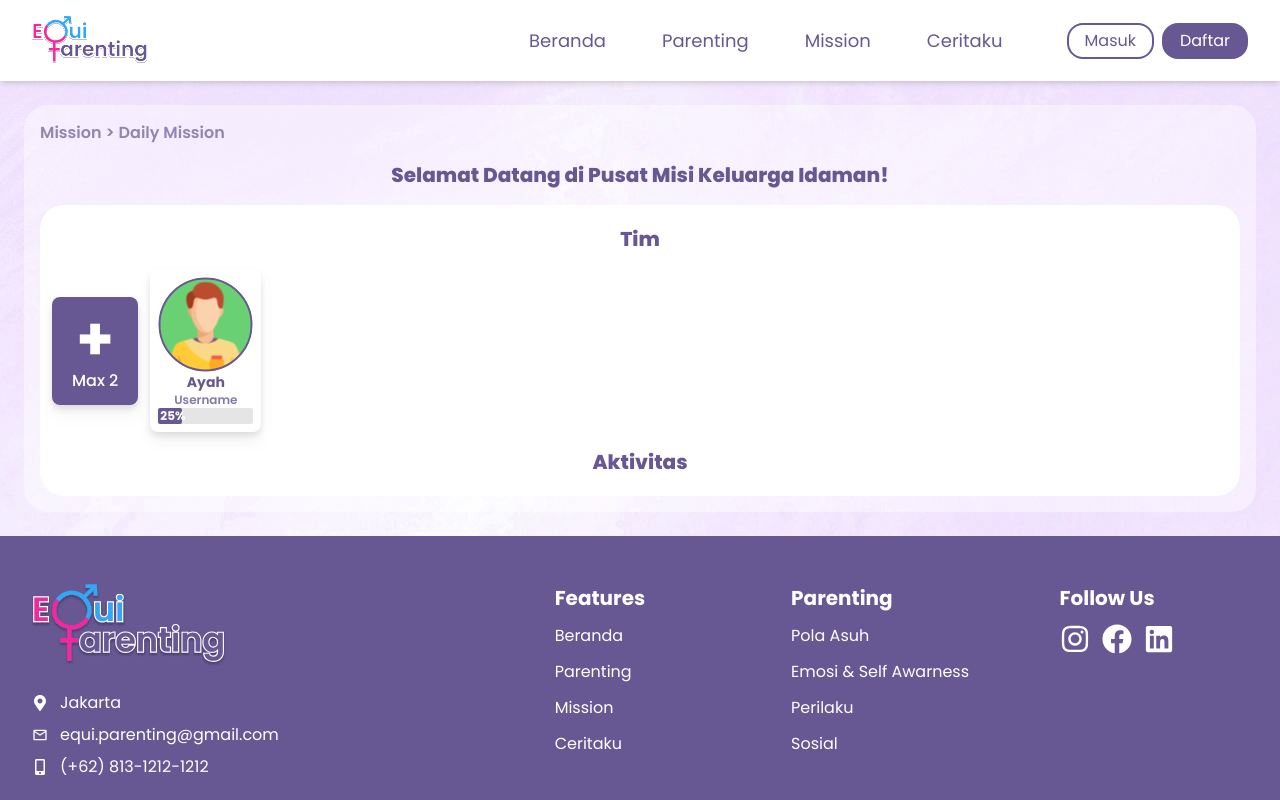
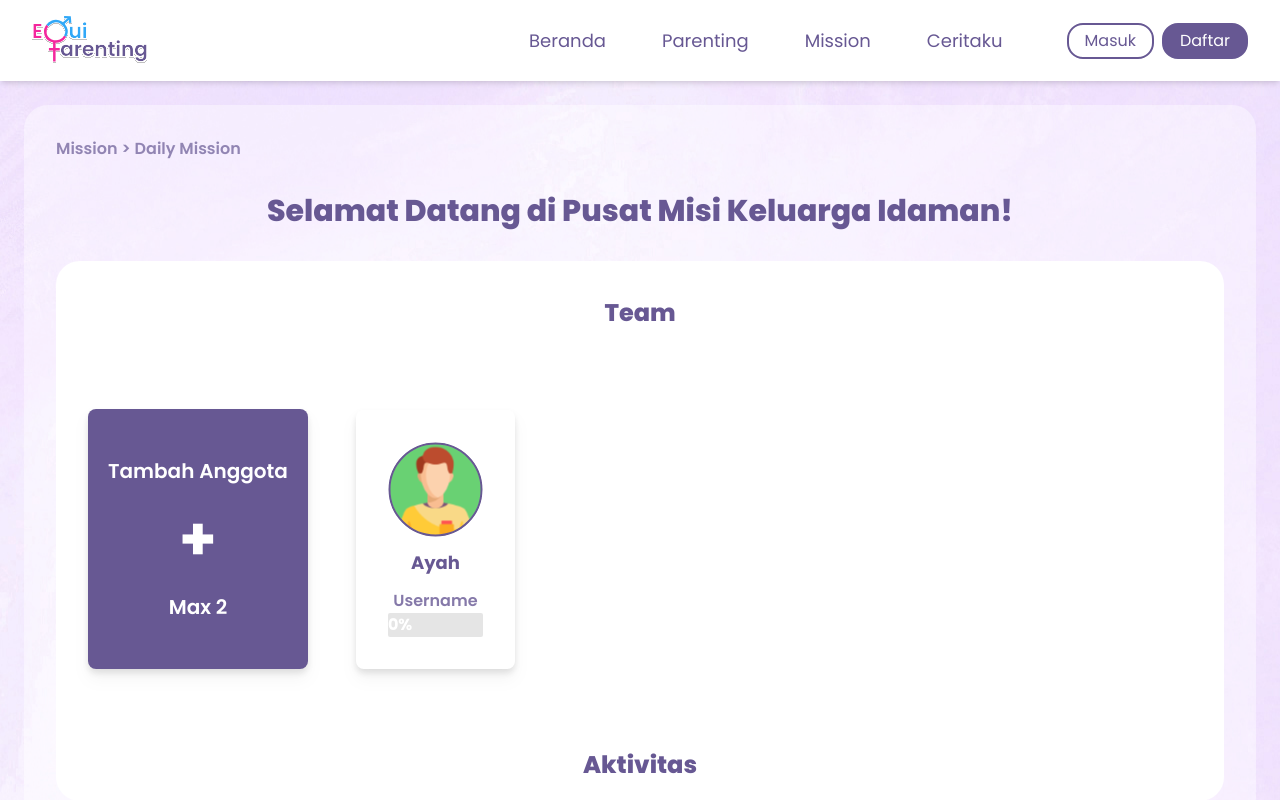
Before and after one commit to RangkayoRasunaSaid/EquiParenting-project, a React (Vite) app: page /mission/daily-mission in a window 1280 px wide. Shown: the top 800 px of the page. Built offline with nearby package versions, Linux system fonts and the light colour scheme.

Commit message:
styling member

```diff
--- /dev/null
+++ b/src/components/CreateMember.jsx
@@ -0,0 +1,78 @@
+import React, { useState } from "react";
+import { FaCamera } from "react-icons/fa";
+
+const CreateMember = () => {
+  // State untuk mengontrol tampilan modal
+  const [isModalOpen, setIsModalOpen] = useState(false);
+
+  // Fungsi untuk menampilkan modal saat tombol ditekan
+  const openModal = () => {
+    setIsModalOpen(true);
+  };
+
+  // Fungsi untuk menyembunyikan modal saat tombol tutup ditekan
+  const closeModal = () => {
+    setIsModalOpen(false);
+  };
+
+  return (
+    <>
+      {/* Tombol untuk membuka modal */}
+      <button className="bg-ungu1 rounded-lg drop-shadow-lg py-3 lg:py-12 px-5 text-white" onClick={openModal}>
+        <p className="hidden lg:block lg:text-xl lg:font-semibold">Tambah Anggota</p>
+        <p className="text-6xl font-bold lg:my-6">+</p>
+        <p className="font-medium lg:text-xl lg:font-semibold">Max 2</p>
+      </button>
+
+      {/* Modal */}
+      {isModalOpen && (
+        <div className="fixed inset-0 flex items-center justify-center bg-black bg-opacity-50 z-50">
+          <div className="bg-white p-8 rounded-lg shadow-lg">
+            {/* Konten modal */}
+            <h2 className="text-2xl text-center text-ungu1 font-bold mb-4">Buat Tim Baru</h2>
+            <form className="flex flex-col items-center">
+              <div className="mb-4">
+                <img src="/src/assets/default.png" className="max-w-16 lg:max-w-24" />
+                <input type="file" id="avatar" style={{ display: "none" }} />
+                <label
+                  role="img"
+                  htmlFor="avatar"
+                  className="text-ungu1 p-4 lg:p-7 cursor-pointer rounded-full absolute transform -translate-y-16 lg:-translate-y-24"
+                >
+                  <FaCamera className="w-8 lg:w-10 h-8 lg:h-10" />
+                </label>
+              </div>
+
+              <div className="text-base font-bold text-ungu1 mb-4">
+                <div className="mb-2">
+                  <label className="mr-2">Nama :</label>
+                  <input type="text" placeholder="Masukkan Nama" className="w-40 focus:outline-none" required />
+                </div>
+
+                <div>
+                  <label className="mr-2">Peran :</label>
+                  <select className="focus:outline-none">
+                    <option disabled>Silahkan dipilih</option>
+                    <option>Ayah</option>
+                    <option>Bunda</option>
+                    <option>Lainnya</option>
+                  </select>
+                </div>
+              </div>
+
+              {/* Tombol untuk menutup modal */}
+              <button
+                className="bg-ungu2 hover:bg-ungu1 text-ungu1 hover:text-white font-bold py-2 px-4 rounded inline-flex items-center"
+                onClick={closeModal}
+              >
+                Tambahkan
+              </button>
+            </form>
+          </div>
+        </div>
+      )}
+    </>
+  );
+};
+
+export default CreateMember;
--- a/src/components/Member.jsx
+++ b/src/components/Member.jsx
@@ -1,15 +1,15 @@
 const Member = () => {
   return (
-    <div className="bg-white p-2 rounded-lg drop-shadow-lg flex flex-col items-center">
+    <div className="bg-white p-2 lg:p-8 rounded-lg drop-shadow-lg flex flex-col items-center">
       <img src="/src/assets/ayah.svg" className="max-w-10 rounded-full lg:max-w-24" />
-      <div className="text-ungu1 text-sm font-bold">Ayah</div>
-      <div className="text-ungu1 text-opacity-80 text-xs font-semibold">Username</div>
-      <div class="w-full bg-neutral-200 dark:bg-neutral-600 rounded-sm">
+      <div className="text-ungu1 text-sm lg:text-lg lg:my-3 font-bold">Ayah</div>
+      <div className="text-ungu1 text-opacity-80 text-xs lg:text-base font-semibold">Username</div>
+      <div class="w-full lg:h-6 bg-neutral-200 dark:bg-neutral-600 rounded-sm">
         <div
-          class="bg-primary p-0.5 text-center text-xs font-bold leading-none text-white rounded-sm"
-          style={{ width: "25%" }}
+          class="bg-primary lg:h-6 text-center text-xs lg:text-base font-bold leading-none text-white rounded-sm"
+          style={{ width: "0%" }}
         >
-          25%
+          0%
         </div>
       </div>
     </div>
--- a/src/pages/daily-mission.jsx
+++ b/src/pages/daily-mission.jsx
@@ -1,14 +1,14 @@
 import { Link } from "react-router-dom";
-import NavbarAcc from "../components/NavbarAcc";
 import Navbar from "../components/navbar/Navbar";
 import Footer from "../components/Footer/Footer";
 import Member from "../components/member";
+import CreateMember from "../components/CreateMember";
 
 const DailyMission = () => {
   return (
     <div className="bg-[url('/src/assets/background2.jpg')] min-h-screen">
       <Navbar />
-      <div className="bg-white bg-opacity-40 m-6 p-4 rounded-3xl">
+      <div className="bg-white bg-opacity-40 m-6 p-4 lg:p-8 rounded-3xl">
         <div className="flex gap-1">
           <Link to={"/mission"} className="text-ungu1 font-semibold text-opacity-70 hover:text-opacity-100">
             Mission
@@ -21,25 +21,22 @@ const DailyMission = () => {
             Daily Mission
           </Link>
         </div>
-        <h1 className="text-ungu1 font-extrabold text-xl text-center my-4">
+        <h1 className="text-ungu1 font-extrabold text-xl lg:text-3xl text-center my-4 lg:my-8">
           Selamat Datang di Pusat Misi Keluarga Idaman!
         </h1>
-        <div className="bg-white rounded-3xl px-3 py-1">
-          <div>
-            <h1 className="text-ungu1 font-extrabold text-xl text-center my-4">Tim</h1>
-            <div className="flex items-center gap-3">
-              <button className="bg-ungu1 rounded-lg drop-shadow-lg py-3 px-5 text-white">
-                <p className="hidden">Tambah Anggota</p>
-                <p className="text-6xl font-bold">+</p>
-                <p className="font-medium">
-                  Max <p className="hidden">Total Tim</p> 2
-                </p>
-              </button>
+        <div className="bg-white rounded-3xl px-3 lg:px-8 py-1">
+          {/* Team Member Section */}
+          <div className="mb-10">
+            <h1 className="text-ungu1 font-extrabold text-xl lg:text-2xl text-center my-4 lg:my-8">Team</h1>
+            <div className="flex items-center lg:my-20 gap-3 lg:gap-12">
+              <CreateMember />
               <Member />
             </div>
           </div>
+
+          {/* Activity Section */}
           <div>
-            <h1 className="text-ungu1 font-extrabold text-xl text-center my-4">Aktivitas</h1>
+            <h1 className="text-ungu1 font-extrabold text-xl lg:text-2xl text-center my-4">Aktivitas</h1>
           </div>
         </div>
       </div>
```
